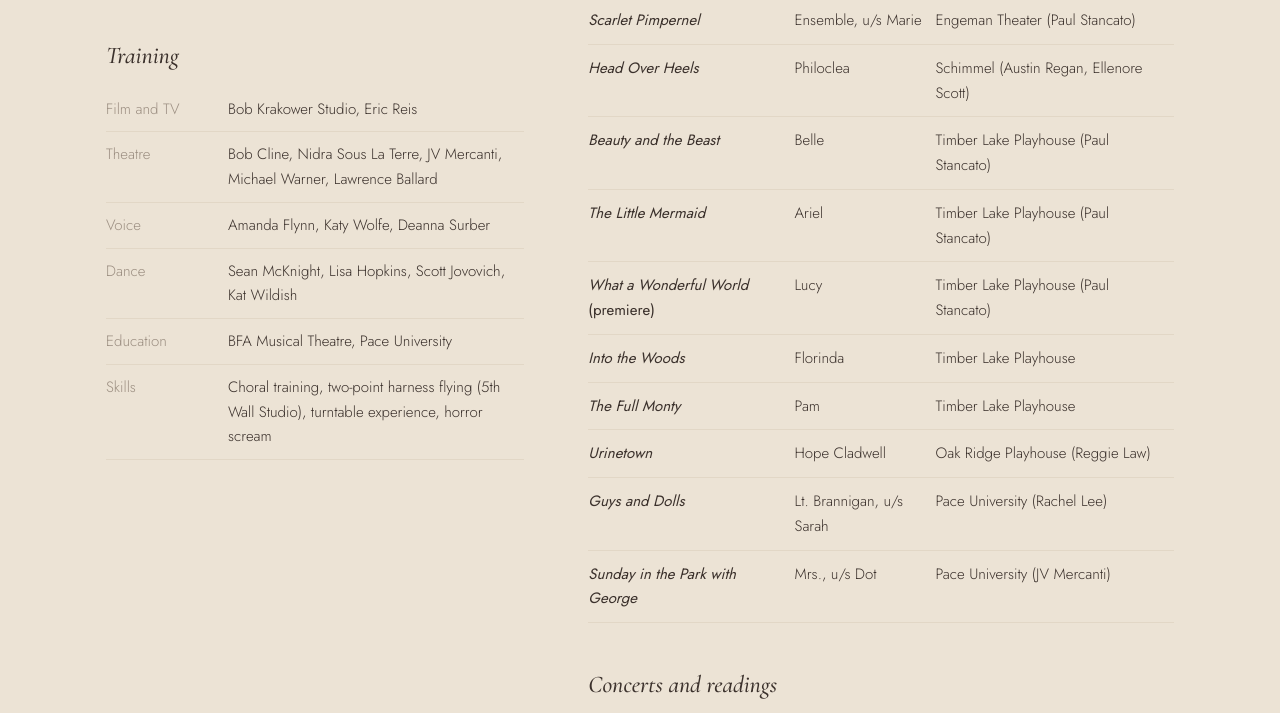
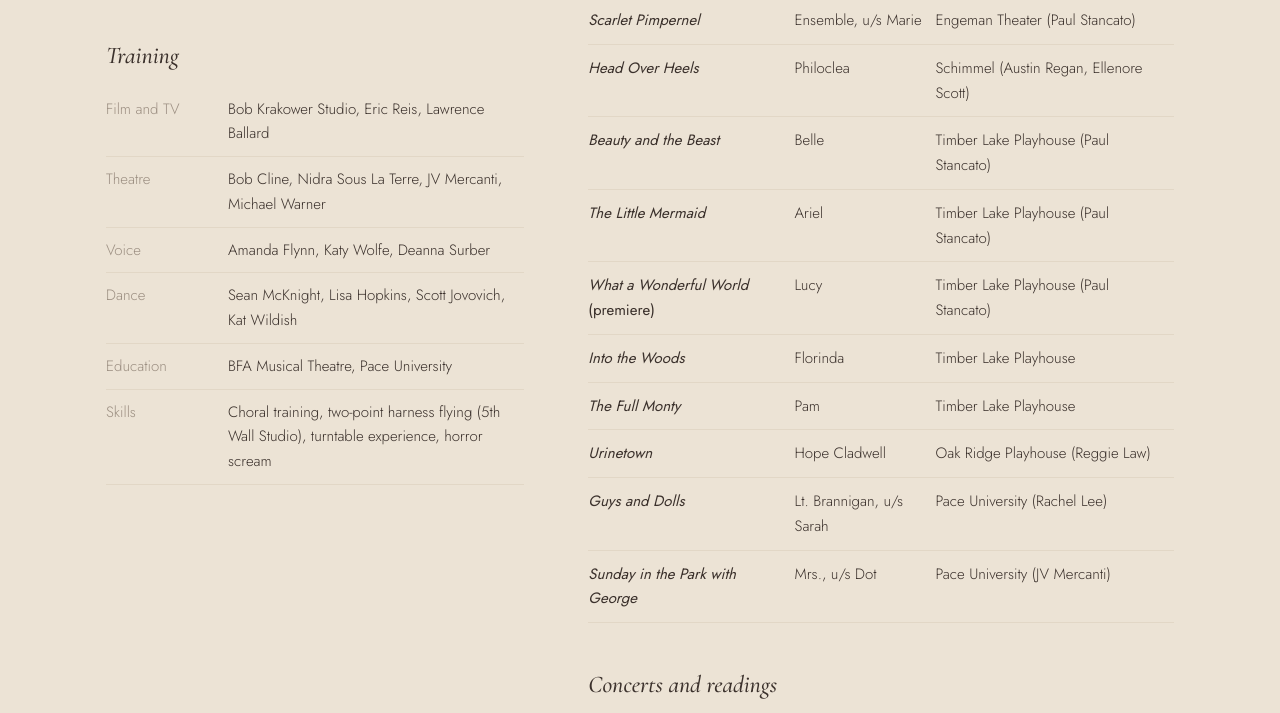
Before and after one commit to javramis/annacatherinesmith, a plain HTML site: page index.html in a window 1280 px wide. Shown: the part 3569-4282 px from the top of the page. Drawn offline with Linux system fonts and the light colour scheme.

Commit message:
Move SNL row under the commercials; Lawrence Ballard to film and TV training
Co-Authored-By: Claude Opus 5.5 <noreply@anthropic.com>
Claude-Session: https://claude.ai/code/session_01SfXhL38BFwz87xNZNbHpGa

```diff
--- a/index.html
+++ b/index.html
@@ -107,8 +107,8 @@
 
         <h3>Training</h3>
         <dl class="training">
-          <div><dt>Film and TV</dt><dd>Bob Krakower Studio, Eric Reis</dd></div>
-          <div><dt>Theatre</dt><dd>Bob Cline, Nidra Sous La Terre, JV Mercanti, Michael Warner, Lawrence Ballard</dd></div>
+          <div><dt>Film and TV</dt><dd>Bob Krakower Studio, Eric Reis, Lawrence Ballard</dd></div>
+          <div><dt>Theatre</dt><dd>Bob Cline, Nidra Sous La Terre, JV Mercanti, Michael Warner</dd></div>
           <div><dt>Voice</dt><dd>Amanda Flynn, Katy Wolfe, Deanna Surber</dd></div>
           <div><dt>Dance</dt><dd>Sean McKnight, Lisa Hopkins, Scott Jovovich, Kat Wildish</dd></div>
           <div><dt>Education</dt><dd>BFA Musical Theatre, Pace University</dd></div>
--- a/js/main.js
+++ b/js/main.js
@@ -35,6 +35,8 @@ const PRODUCTIONS = [
     video: "1202221704", photos: ["pepsi-bts-2", "pepsi-bts-1"] },
   { show: "Golden Corral", role: "Principal", where: "National commercial", year: 2024,
     video: "1201813848", photos: ["bts-2", "bts-1"] },
+  { show: "Saturday Night Live", role: "Stand-in, featured background", where: "NBC", year: "",
+    photos: ["snl-1", "snl-2", "snl-3", "snl-4"] },
   // Stage
   { show: "The Last Five Years", role: "Cathy Hiatt", where: "River & Rail Theatre", year: 2026,
     photos: ["2026-last-five-years-3", "2026-last-five-years-4", "2026-last-five-years-1", "2026-last-five-years-6", "2026-last-five-years-5", "2026-last-five-years-8", "2026-last-five-years-2", "2026-last-five-years-11", "2026-last-five-years-7", "2026-last-five-years-10"] },
@@ -52,9 +54,6 @@ const PRODUCTIONS = [
     photos: ["2018-beauty-and-the-beast-2", "2018-beauty-and-the-beast-1"] },
   { show: "The Full Monty", role: "Pam", where: "Timber Lake Playhouse", year: 2018,
     photos: ["2018-the-full-monty-1", "2018-the-full-monty-3", "2018-the-full-monty-2"] },
-  // Television
-  { show: "Saturday Night Live", role: "Stand-in, featured background", where: "NBC", year: "",
-    photos: ["snl-1", "snl-2", "snl-3", "snl-4"] },
 ];
 
 // Photo sizes (width, height), used to lay out photos before they load.
```
